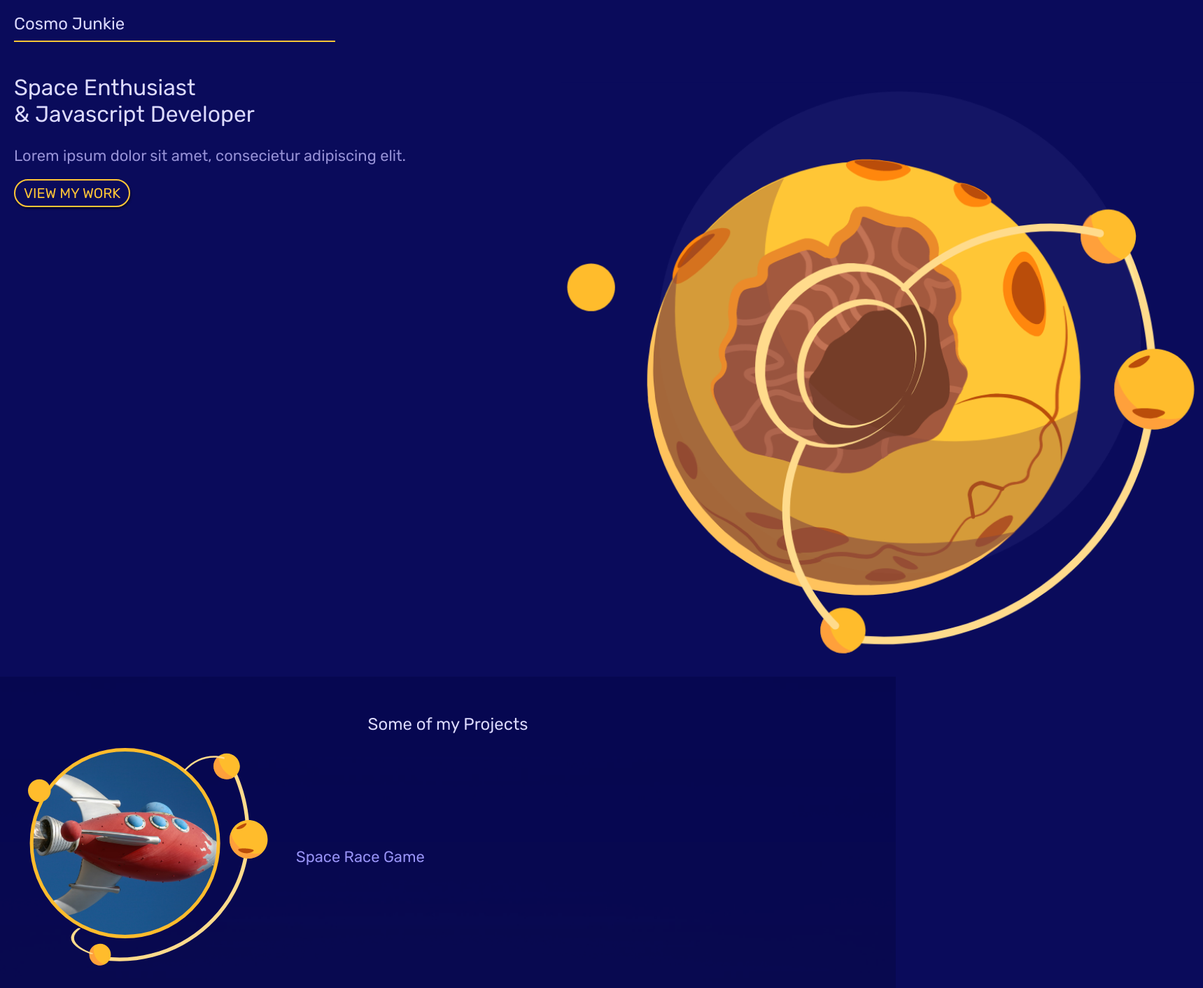
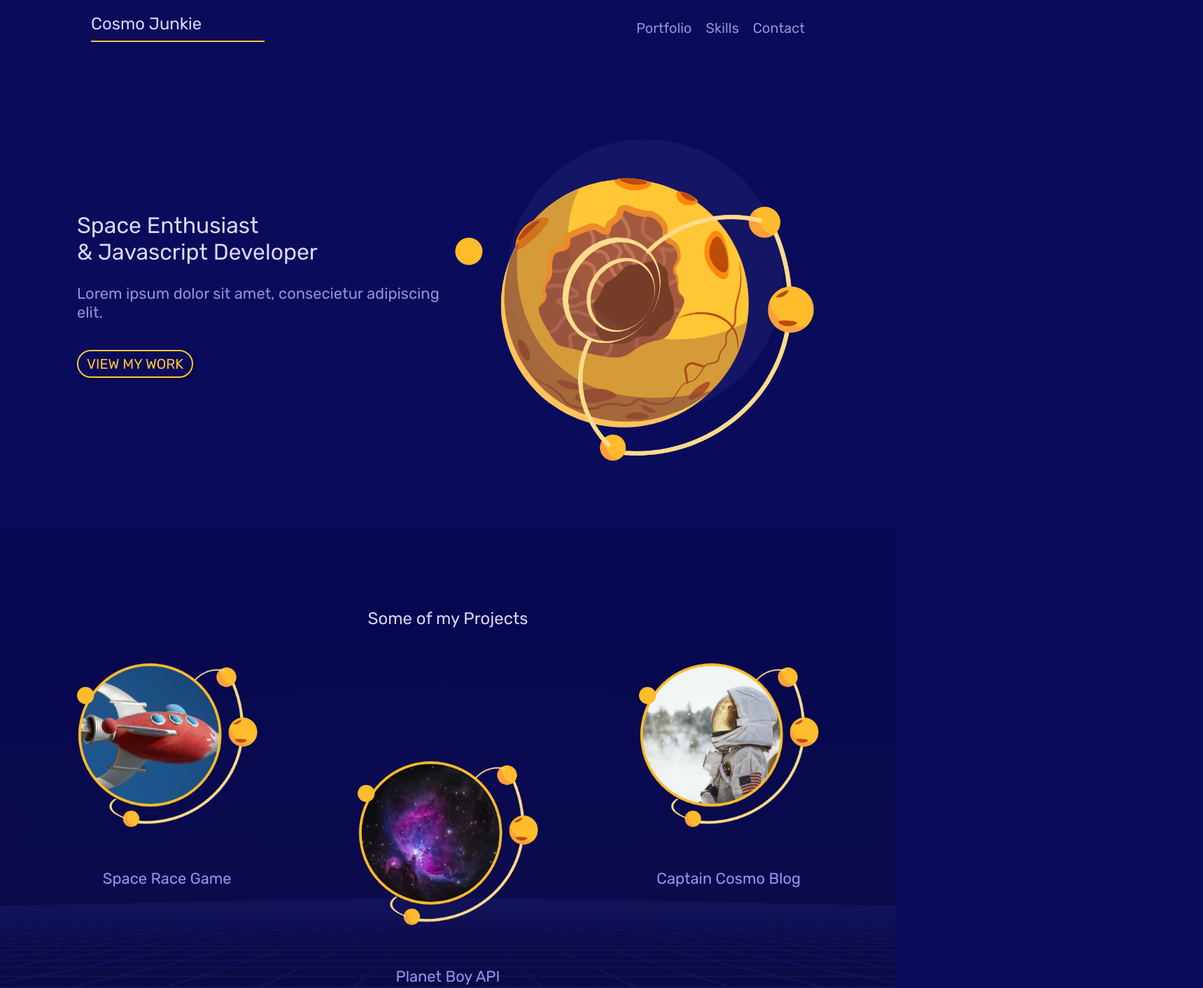
Before and after one commit to felipevlima/Responsive-CSS-Grid-Build, a plain HTML site: page index.html in a window 1280 px wide. Shown: the top 1412 px of the page at 70% size, 1719 px wide, since content can reach past the window. Drawn offline with Linux system fonts and the light colour scheme.

Commit message:
Add Tablet, Laptop and Desktop styles

```diff
--- a/styles.css
+++ b/styles.css
@@ -225,13 +225,125 @@ footer img {
 }
 /* small tablet styles */
 @media screen and (min-width: 620px) {
+  .welcome-text {
+    grid-column: 1/5;
+  }
 
+  .welcome-img {
+    grid-column: 5/9;
+  }
+
+  .welcome-img img {
+    width: 100%;
+  }
+
+  .projects {
+    margin-top: 40px;
+  }
+
+  .projects a {
+    grid-column: span 4;
+    display: block;
+    margin: 20px 0;
+  }
+
+  .projects a:last-child {
+    grid-column: 3/7;
+  }
+
+  .projects a * {
+    max-width: 60%;
+    margin: 10px 20%
+  }
+
+  .projects h4 {
+    text-align: center;
+  }
+
+  #skills {
+    padding: 20px 100px;
+  }
+
+  footer {
+    background-size: 20%;
+  }
 }
 
 /* large tablets & laptop styles */
 @media screen and (min-width: 960px) {
   body {
     font-size: 18px;
+  }
+
+  .grid {
+    width: 100%;
+    max-width: 1060px;
+    margin: 0 auto;
+    box-sizing: border-box;
+  }
+
+  .leading {
+    margin: 20px 0;
+  }
+
+  .site-nav {
+    padding: 0 20px;
+  }
+
+  .site-nav h1 {
+    grid-column: 1/3;
+  }
+
+  .site-nav ul {
+    display: flex;
+    grid-column: 6/9;
+    justify-content: flex-end;
+    align-self: center;
+  }
+
+  .site-nav li {
+    margin-left: 20px;
+  }
+
+  .welcome-text {
+    align-self: center;
+  }
+
+  #welcome {
+    padding-bottom: 40px;
+  }
+
+  .projects a:nth-child(1) {
+    grid-column: 2/4;
+  }
+  .projects a:nth-child(2) {
+    grid-column: 4/6;
+    padding-top: 140px;
+  }
+  .projects a:nth-child(3) {
+    grid-column: 6/8;
+  }
+
+  .projects a * {
+    max-width: 80%;
+    margin: 10px 10%;
+  }
+
+  #skills {
+    padding: 30px 20px;
+  }
+
+  #skills ul {
+    margin: 40px auto;
+  }
+
+  #skills li {
+    grid-column: span 2;
+  }
+
+  footer {
+    padding: 40px 20px;
+    background-size: 25%;
   }
 }
 
@@ -240,4 +352,29 @@ footer img {
   body {
     font-size: 20px;
   }
+
+  #welcome, #portfolio, #skills, #contact {
+    padding: 90px 0;
+  }
+
+  .projects a:nth-child(1) {
+    grid-column: 1/3;
+  }
+  .projects a:nth-child(3) {
+    grid-column: 7/9;
+  }
+
+  .projects a * {
+    max-width: 100%;
+    margin: 30px 0;
+  }
+
+  footer {
+    padding: 80px 0;
+    background-size: 30%;
+  }
+
+  footer img {
+    width: 30px;
+  }
 }
```
